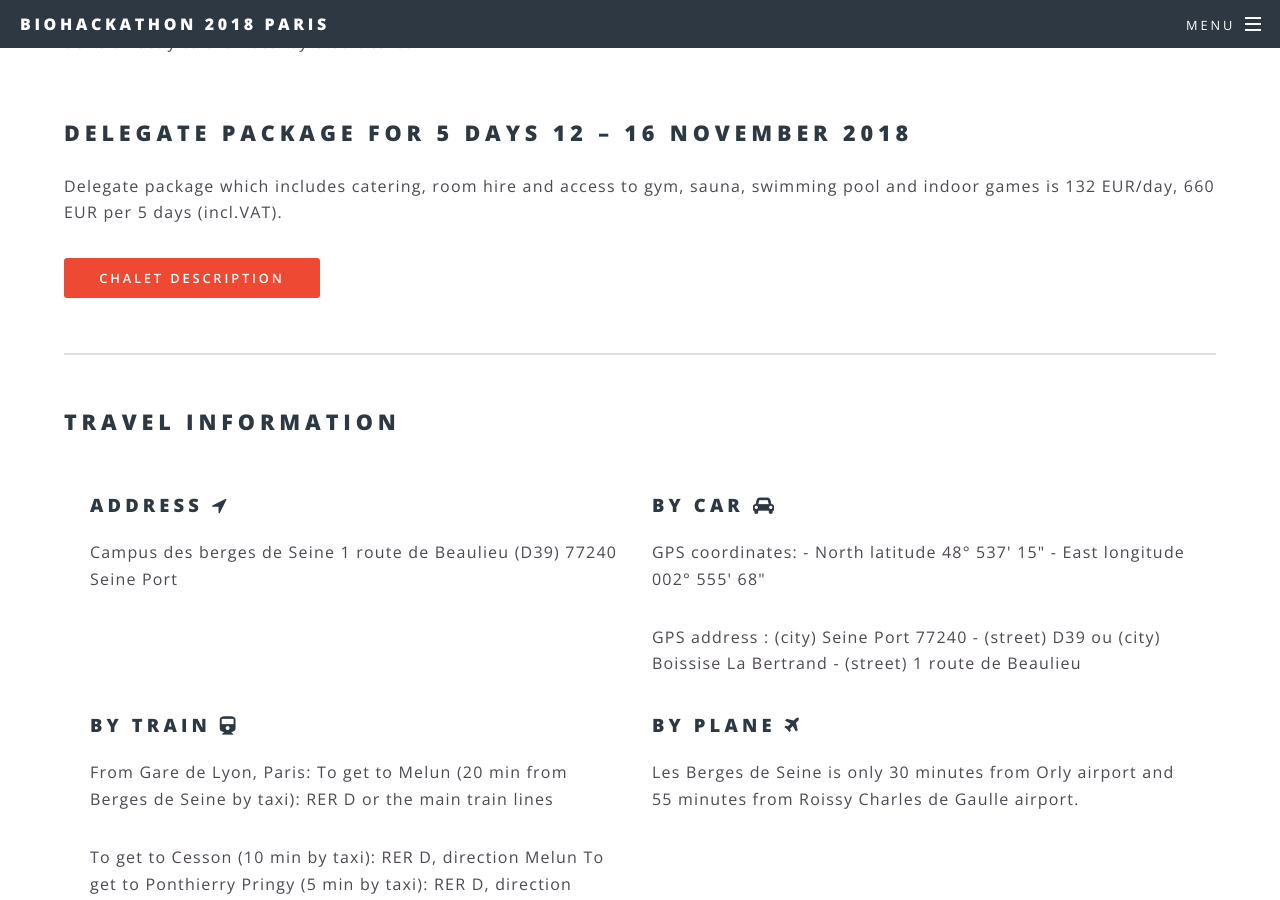
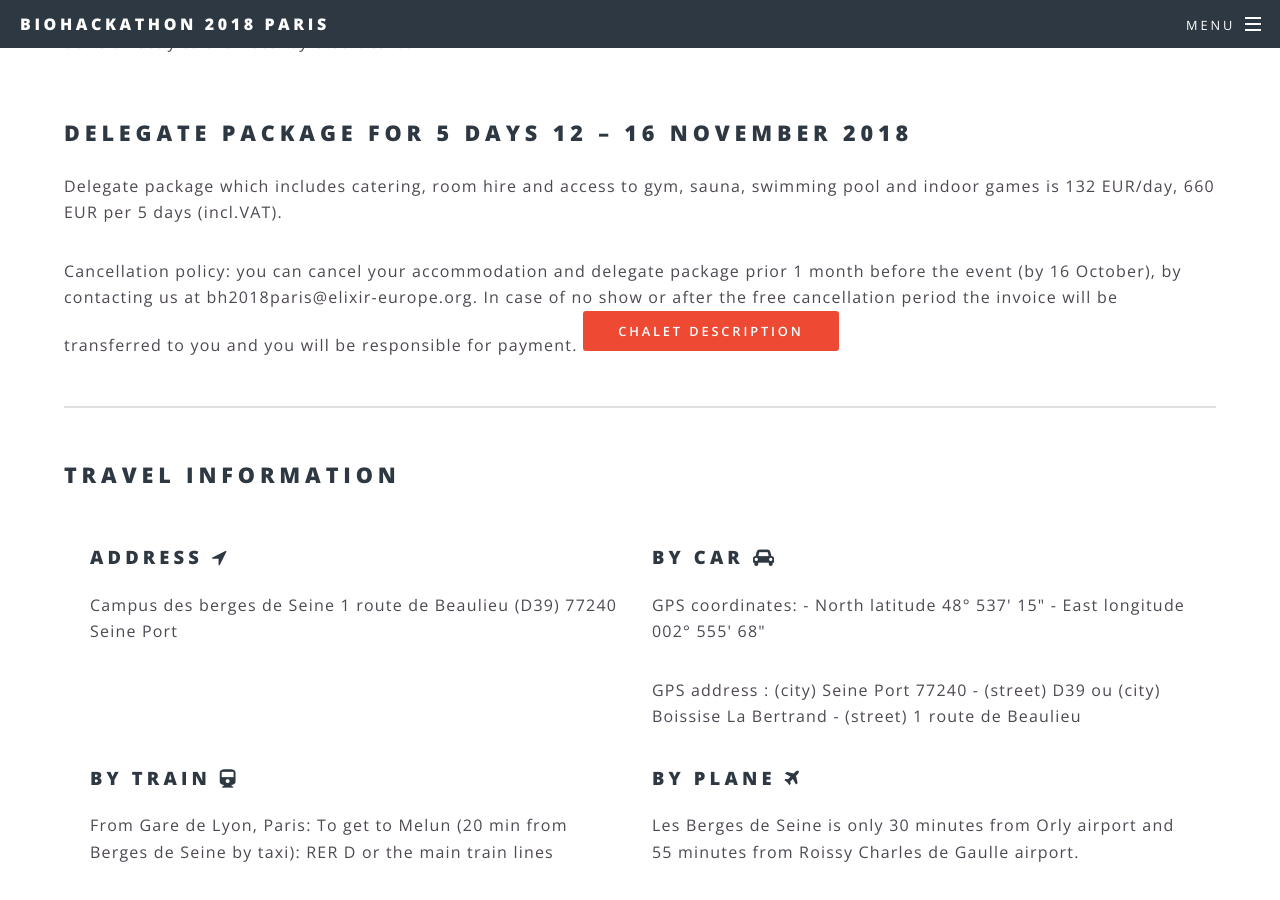
Before and after one commit to elixir-europe/bh2018paris, a Jekyll site: the page built from venue.html, in a window 1280 px wide and 900 px high, scrolled down 1235 px. Built offline with Jekyll 4.4.1, drawn with Linux system fonts in a browser that asks for light colours.

Commit message:
Update venue.html
cancellation policy

```diff
--- a/venue.html
+++ b/venue.html
@@ -37,6 +37,7 @@
     <h2 id="venue-accomodation">DELEGATE PACKAGE FOR 5 DAYS 12 – 16 NOVEMBER 2018</h2>
 <p>        Delegate package which includes catering, room hire and access to gym, sauna, swimming pool and indoor games is 132 EUR/day, 660 EUR per 5 days (incl.VAT).</p>
         <h4></h4>
+<p>     Cancellation policy: you can cancel your accommodation and delegate package prior 1 month before the event (by 16 October), by contacting us at bh2018paris@elixir-europe.org. In case of no show or after the free cancellation period the invoice will be transferred to you and you will be responsible for payment.
         <a href="/chaletdesc" class="button special">Chalet description</a>
     </p>
     <hr />
```
